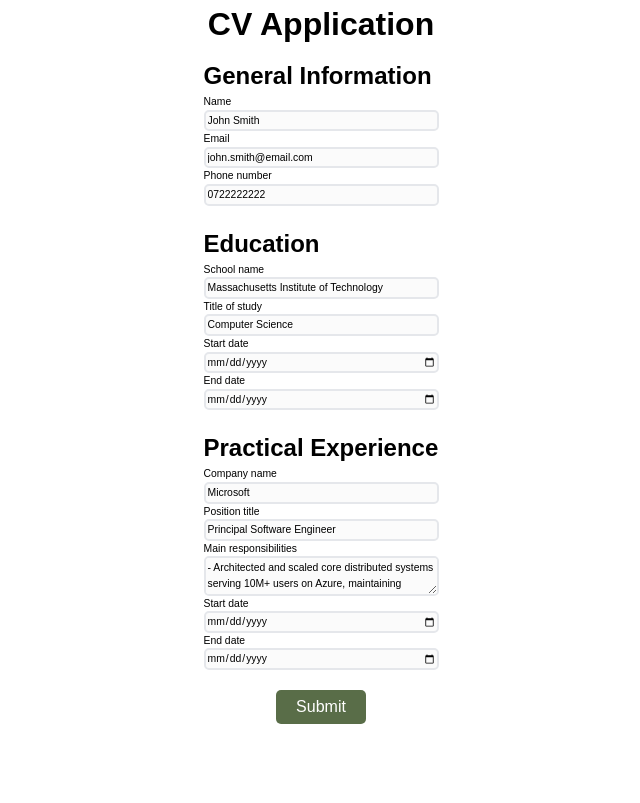
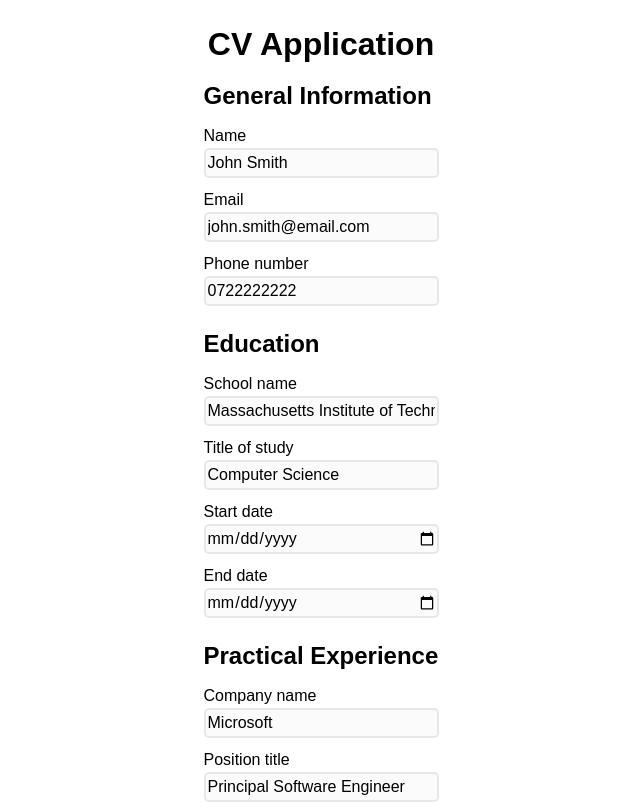
Before and after one commit to alexc2029/cv-application, a React (Vite) app: page / in a window 1280 px wide. Shown: the top 803 px of the page, without its empty margins (319-959 px from the left). Built offline with nearby package versions, Linux system fonts and the light colour scheme.

Commit message:
feat: improve styling

```diff
--- a/src/styles/index.css
+++ b/src/styles/index.css
@@ -47,9 +47,14 @@ ul {
 	list-style-type: none;
 }
 
+body {
+	overflow-x: hidden;
+}
+
 #root {
 	font-family: Arial, Helvetica, sans-serif;
 	width: 100vw;
+	padding: 20px;
 	display: flex;
 	justify-content: center;
 	align-items: center;
@@ -71,11 +76,16 @@ form {
 	gap: 20px;
 }
 
+form section {
+	display: flex;
+	flex-direction: column;
+	gap: 10px;
+}
+
 form div {
 	flex: 1;
 	display: flex;
 	flex-direction: column;
-	font-size: clamp(0.5rem, 0.3rem + 1vw, 0.65rem);
 }
 
 input,
@@ -106,3 +116,7 @@ button {
 	width: fit-content;
 	align-self: center;
 }
+
+textarea {
+	height: 100px;
+}
```
